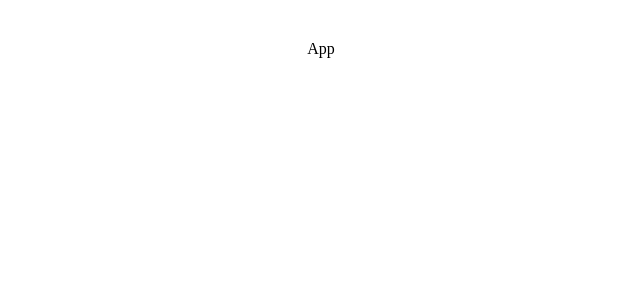
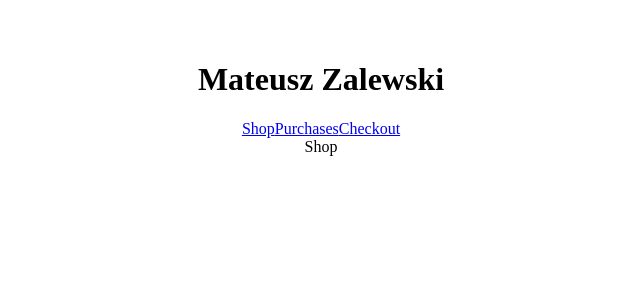
Before and after one commit to MateuszZalew/mern-ecommerce-page, a React (Vite) app in the folder client/: page / in a window 1280 px wide. Shown: the top 300 px of the page, without its empty margins (319-959 px from the left). Built offline with nearby package versions, Linux system fonts and the light colour scheme.

Commit message:
feat: add navbar and routes to App

```diff
--- a/client/src/App.tsx
+++ b/client/src/App.tsx
@@ -1,7 +1,25 @@
 import "./App.css";
+import { BrowserRouter as Router, Routes, Route } from "react-router-dom";
+import { Navbar } from "./components/Navbar";
+import AuthPage from "./pages/auth";
+import CheckoutPage from "./pages/checkout";
+import PurchasedItemsPage from "./pages/purchased-items";
+import ShopPage from "./pages/shop";
 
 function App() {
-  return <div>App</div>;
+  return (
+    <div className="App">
+      <Router>
+        <Navbar />
+        <Routes>
+          <Route path="/" element={<ShopPage />} />
+          <Route path="/auth" element={<AuthPage />} />
+          <Route path="/checkout" element={<CheckoutPage />} />
+          <Route path="/purchased-items" element={<PurchasedItemsPage />} />
+        </Routes>
+      </Router>
+    </div>
+  );
 }
 
 export default App;
```
